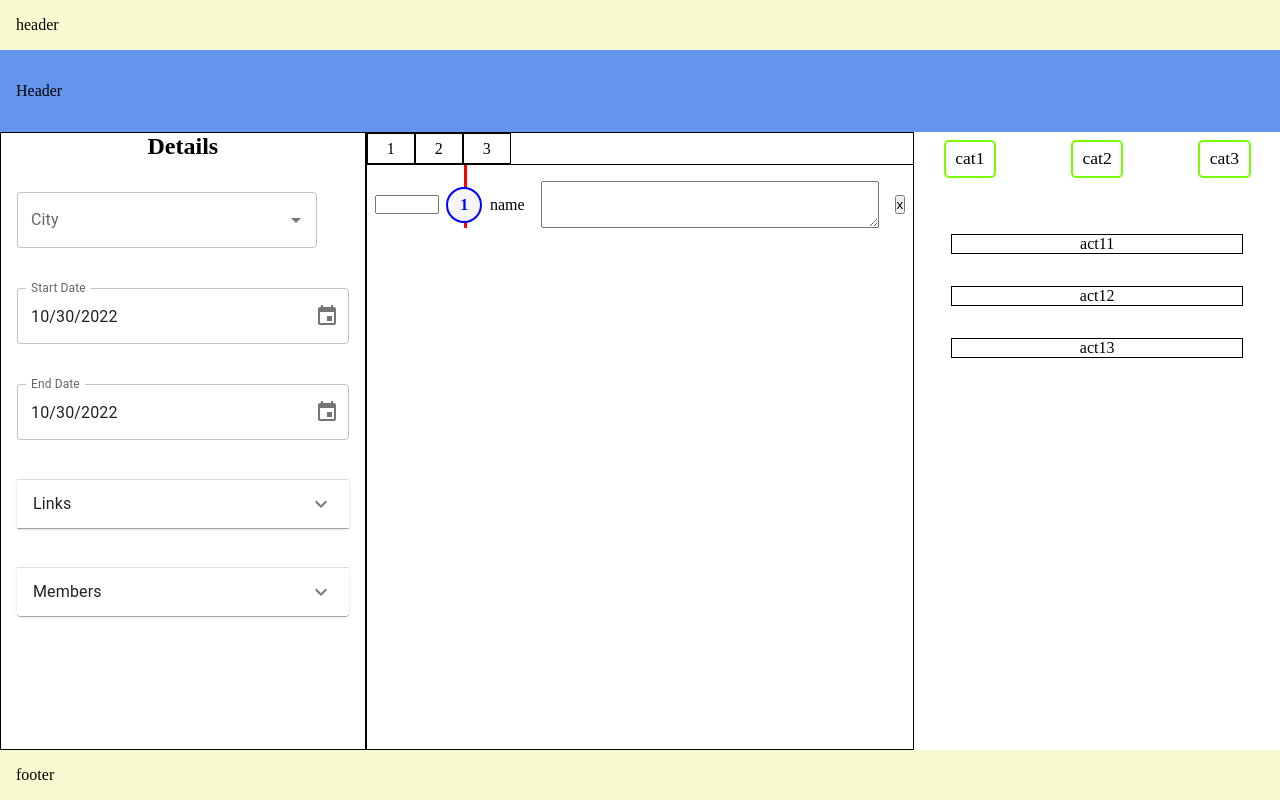
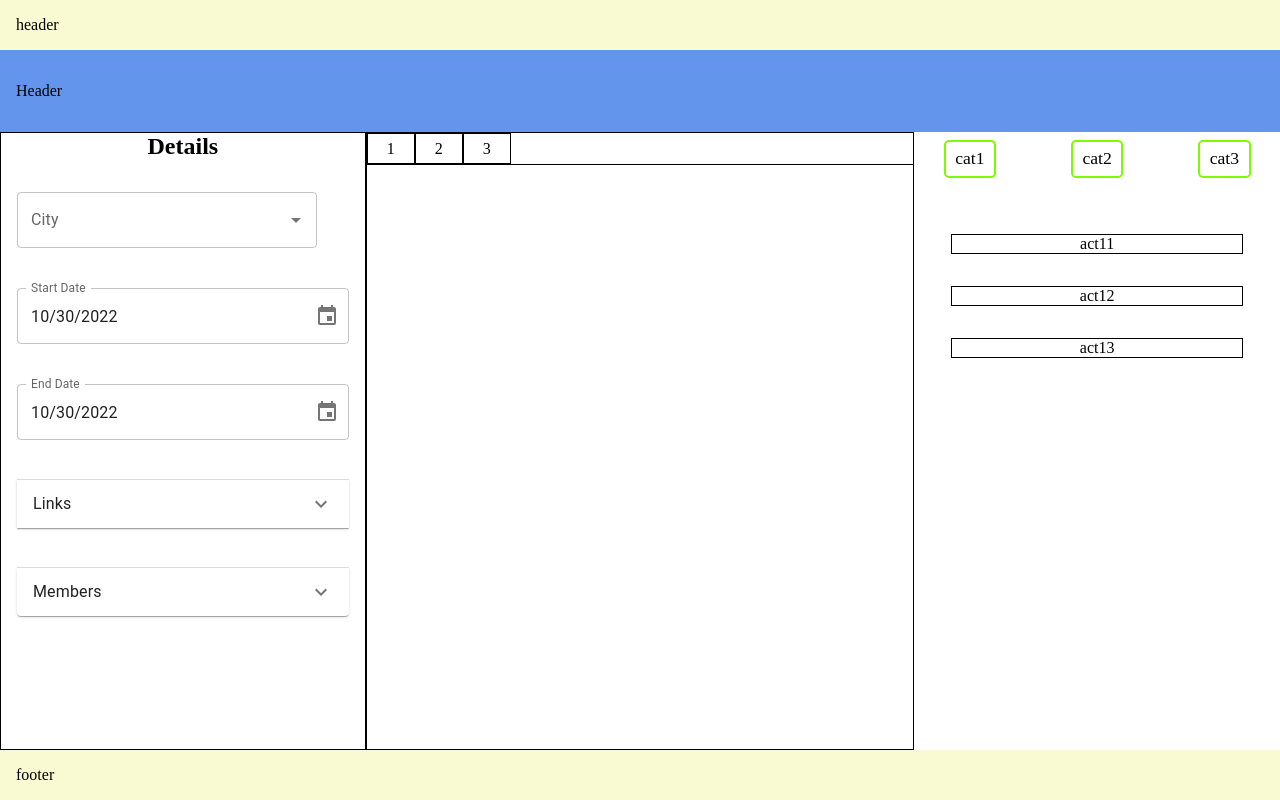
Before and after one commit to Andrei0872/group-vacation-planner, a React (Create React App) app in the folder client/: page / in a window 1280 px wide. Built offline with nearby package versions, Linux system fonts and the light colour scheme.

Commit message:
feat: DND from Activities to DaysPlanner

```diff
--- a/client/package.json
+++ b/client/package.json
@@ -13,6 +13,8 @@
     "@testing-library/user-event": "^13.5.0",
     "moment": "^2.29.4",
     "react": "^18.2.0",
+    "react-dnd": "^16.0.1",
+    "react-dnd-html5-backend": "^16.0.1",
     "react-dom": "^18.2.0",
     "react-router-dom": "^6.4.2",
     "react-scripts": "5.0.1",
--- a/client/src/components/TripPlanner.css
+++ b/client/src/components/TripPlanner.css
@@ -106,7 +106,7 @@ li.days-planner__day {
   --left-space: 6.1rem;
 }
 
-.selected-day__activities::after {
+.selected-day__activities:not([data-is-empty=true])::after {
   content: '';
   position: absolute;
   height: 100%;
@@ -163,4 +163,6 @@ li.activity {
 
 .days-planner {
   border: 1px solid black;
+  display: flex;
+  flex-direction: column;
 }
--- a/client/src/components/TripPlanner.jsx
+++ b/client/src/components/TripPlanner.jsx
@@ -2,6 +2,10 @@ import { Accordion, AccordionDetails, AccordionSummary, Autocomplete, TextField,
 import './TripPlanner.css'
 import { DesktopDatePicker } from '@mui/x-date-pickers/DesktopDatePicker';
 import ExpandMoreIcon from '@mui/icons-material/ExpandMore';
+import { DndProvider, useDrag, useDrop } from 'react-dnd'
+import { HTML5Backend } from 'react-dnd-html5-backend'
+import { useReducer } from 'react';
+
 
 
 const Details = () => {
@@ -83,8 +87,73 @@ const Details = () => {
 }
 
 const DayActivity = () => {}
+const createDayActivity = (overrides) => ({
+  activityId: -1,
+  activityName: '',
+  visitingDate: '',
+  note: '',
+  dayNumber: 0,
+  dayActivityId: Math.random().toString(36).slice(2, 7),
+  ...overrides,
+})
+const dayActivitiesReducer = (state, action) => {
+  const { type, payload } = action;
+
+  switch (type) {
+    case 'add': {
+      return [
+        ...state,
+        payload,
+      ]
+    }
+
+    case 'updated': {
+      const { dayActivityId, ...updatedActivity } = payload;
+
+      return state.map(a => a.dayActivityId === dayActivityId ? updatedActivity : a );
+    }
+  }
+}
+
 const DaysPlanner = () => {
   const daysCount = 3;
+
+  const [dayActivities, dispatch] = useReducer(dayActivitiesReducer, []);
+
+  const [{ isOver, itemType }, drop] = useDrop(() => ({
+    accept: 'activity',
+    drop: (item, monitor) => {
+      const type = monitor.getItemType();
+      console.log({ type, item });
+      console.log('dropping!');
+
+      if (type === 'activity') {
+        const newActivity = createDayActivity({
+          activityId: item.activityId,
+          activityName: item.name,
+        });
+
+        dispatch({ payload: newActivity, type: 'add' });
+      }
+    },
+    collect: monitor => ({
+      isOver: !!monitor.isOver(),
+      itemType: monitor.getItemType(),
+    }),
+  }), []);
+
+  const onActivityChanged = (dayActivityId, updatedKey, updatedValue) => {
+    const updatedDayActivity = dayActivities.find(da => da.dayActivityId === dayActivityId);
+
+    dispatch({
+      type: 'updated',
+      payload: {
+        dayActivityId,
+        ...updatedDayActivity,
+        [updatedKey]: updatedValue,
+      }
+    })
+  }
 
   return (
     <div className='days-planner'>
@@ -100,20 +169,41 @@ const DaysPlanner = () => {
         }
       </ul>
 
-      <ul className='selected-day__activities'>
-        <li data-index={1} className='selected-day__activity'>
-          <div className='selected-day__hrs'><input type="text" /></div>
-          <div className='selected-day__name'>name</div>
-          <textarea className='selected-day__notes' name="" id="" cols="30" rows="3"></textarea>
+      <ul data-is-empty={dayActivities.length === 0} ref={drop} className='selected-day__activities'>
+        {
+          dayActivities.map((a, i) => (
+            <li data-index={i + 1} className='selected-day__activity'>
+              <div className='selected-day__hrs'><input type="text" onChange={ev => onActivityChanged(a.dayActivityId, 'visitingDate', ev.target.value)} value={a.visitingDate} /></div>
+              <div className='selected-day__name'>{a.activityName}</div>
+              <textarea value={a.notes} onChange={ev => onActivityChanged(a.dayActivityId, 'note', ev.target.value)} className='selected-day__notes' name="" id="" cols="30" rows="3"></textarea>
               <div className='selected-day__actions'>
                 <button>x</button>
               </div>
             </li>
+          ))
+        }
       </ul>
     </div>
   )
 }
 
+const Activity = (props) => {
+  const [{ isDragging }, drag] = useDrag(() => ({
+    type: 'activity',
+    collect: (monitor) => ({
+      isDragging: !!monitor.isDragging()
+    }),
+    item: { activityId: 1, name: 'foobar' }
+  }))
+
+  console.log({ isDragging });
+
+  return (
+    <li ref={drag} className={props.className}>
+      {props.children}
+    </li>
+  )
+}
 const Activities = () => {
   return (
     <div className='activities'>
@@ -124,9 +214,9 @@ const Activities = () => {
       </ul>
 
       <ul className='activities__list'>
-        <li className='activity'>act11</li>
-        <li className='activity'>act12</li>
-        <li className='activity'>act13</li>
+        <Activity className='activity'>act11</Activity>
+        <Activity className='activity'>act12</Activity>
+        <Activity className='activity'>act13</Activity>
       </ul>
     </div>
   )
@@ -147,8 +237,10 @@ function TripPlanner () {
 
       <section className='trip-planner-plan'>
         <Details />
+        <DndProvider backend={HTML5Backend}>
           <DaysPlanner />
           <Activities />
+        </DndProvider>
       </section>
     </main>
   )
```
Also changed, not shown: 1 other file (tests, documents, lock files or other folders). Lines whose indentation alone changed are shown as unchanged.
